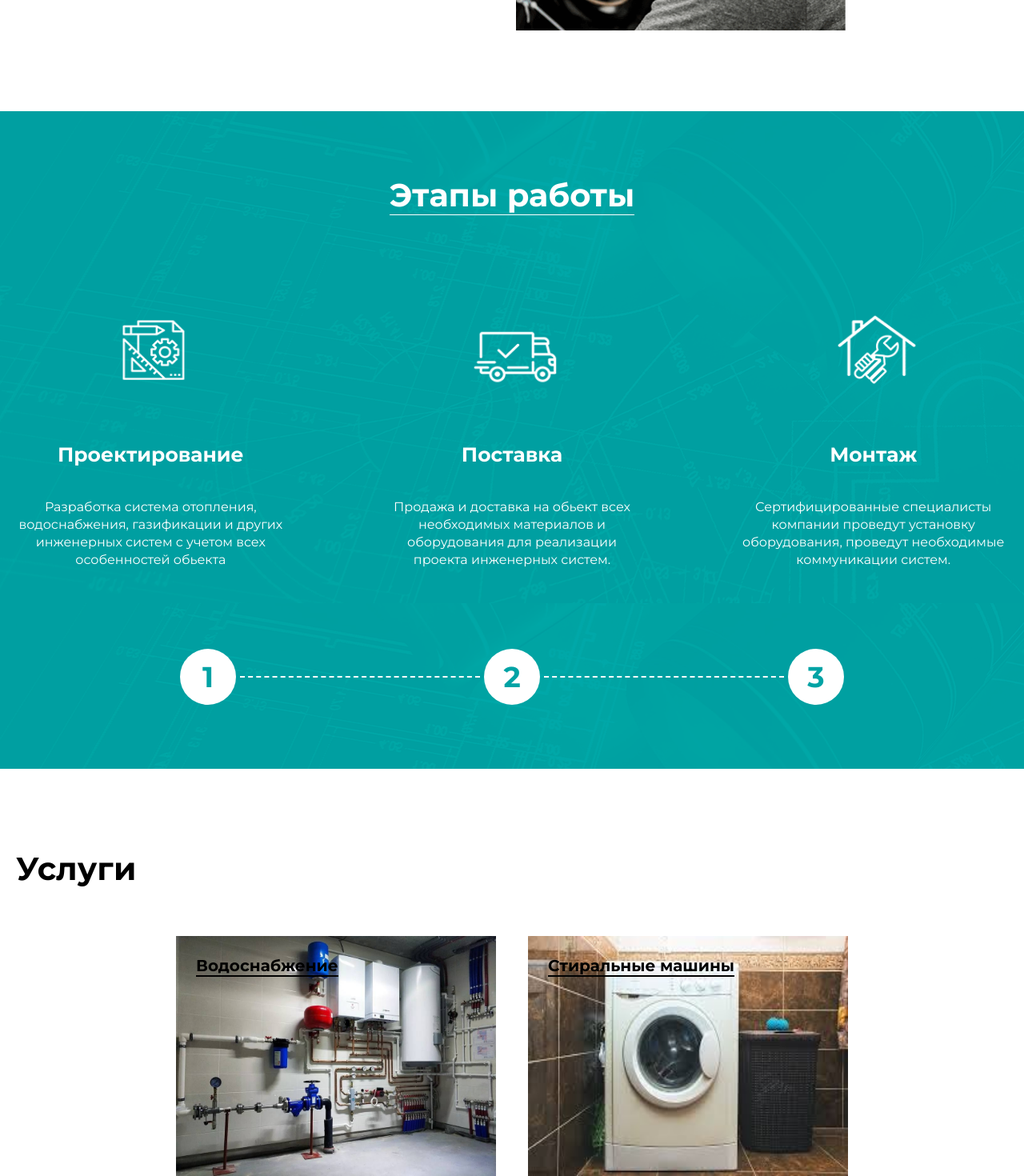
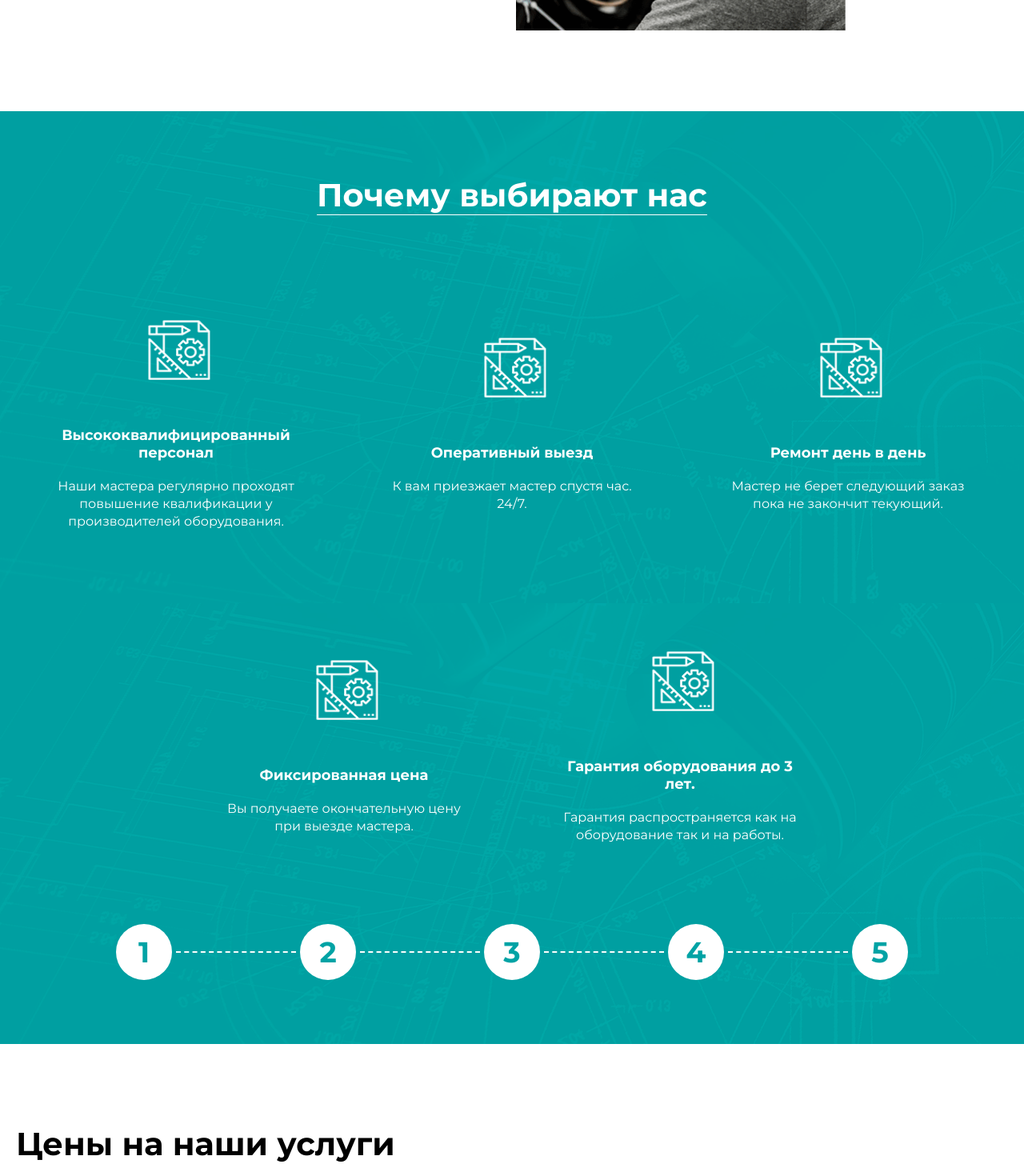
Before and after one commit to AlexandrSyvorotkin/prestige-gas, a Next.js app: page / in a window 1280 px wide. Shown: the part 1330-2800 px from the top of the page at 80% size. Built offline with nearby package versions, Linux system fonts and the light colour scheme.

Commit message:
work stage 6

```diff
--- a/src/components/Services/Services.jsx
+++ /dev/null
@@ -1,39 +0,0 @@
-import React from 'react';
-import styles from './Services.module.scss'
-import Image from "next/image";
-import Container from "@/Layout/Container/Container";
-
-
-const Services = () => {
-    return (
-        <section className={styles.services}>
-            <Container>
-                <div className={styles.header}>
-                    Услуги
-                </div>
-                <div className={styles.services_wrapper}>
-                    <div className={styles.service}>
-                        <span className={styles.description}>
-                            Водоснабжение
-                        </span>
-                        <Image src='/services/vod.jpeg' width='400' height='300'/>
-                    </div>
-                    <div className={styles.service}>
-                        <span className={styles.description}>
-                            Стиральные машины
-                        </span>
-                        <Image src='/services/mac.jpeg' width='400' height='300' />
-                    </div>
-                    <div className={styles.service}>
-                        <span className={styles.description}>
-                            Духовые шкафы
-                        </span>
-                        <Image src='/services/duh.jpeg' width='400' height='300'/>
-                    </div>
-                </div>
-            </Container>
-        </section>
-    );
-};
-
-export default Services;
--- a/src/components/Services/Services.module.scss
+++ /dev/null
@@ -1,26 +0,0 @@
-.services {
-  margin-top: 100px;
-  margin-bottom: 100px;
-  .header {
-    font-size: 40px;
-    font-weight: bold;
-  }
-  .service {
-    position: relative;
-  }
-  .description {
-    position: absolute;
-    font-size: 20px;
-    font-weight: bold;
-    border-bottom: 2px solid black;
-    left: 25px;
-    top: 25px
-  }
-  .services_wrapper {
-    margin-top: 60px;
-    display: flex;
-    justify-content: center;
-    flex-wrap: wrap;
-    gap: 40px;
-  }
-}
--- a/src/components/SliderMain/SliderMain.jsx
+++ b/src/components/SliderMain/SliderMain.jsx
@@ -47,33 +47,25 @@ const SliderMain = () => {
                     )}
                     <div className={styles.description}>
                         <p className={styles.text}>
-                            <span>Тепло</span> вашего дома - <br/> наша забота!
+                            Гарантировано отремонтируйте промышленное оборудование или бытовую технику за 1 день. Получите гарантию на сертифицированное оборудование до 3-х лет.
                         </p>
                         <div className={styles.text_description}>
                             <div className={styles.dots}>
                                 <div className={styles.ball}/>
                                 <p className={styles.dots_text}>
-                                    <span>- Проектирование и монтаж систем отопления:</span><br/>
-                                    радиаторное отопление, теплые полы, конвекторы;
+                                    Профессиональная обслуживающая - монтажная компания
                                 </p>
                             </div>
                             <div className={styles.dots}>
                                 <div className={styles.ball}/>
                                 <p className={styles.dots_text}>
-                                    <span>-Проектирования и монтаж котельных:</span><br/>
-                                    газовые, котельные, электрические котельные, твердотопливные
-                                    котельные, котельные на жидком топливе, тепловые насосы
-                                </p>
-                            </div>
-                            <div className={styles.dots}>
-                                <div className={styles.ball}/>
-                                <p className={styles.dots_text}>
-                                    <span>-Ремонт газового/элшектрического оборудования</span><br/>
+                                    Сэкономьте на эксплуатации бытовой и промышленной техники до 3-х месячных зарплат
+                                    Закажи бесплатную консультацию по возникшей проблеме и получи скидку на первое обращение
                                 </p>
                             </div>
                         </div>
                         <div className={styles.btn_wrapper}>
-                            <BtnSecondary>Подробнее</BtnSecondary>
+                            <BtnSecondary>Бесплатная консультация</BtnSecondary>
                         </div>
 
                     </div>
--- /dev/null
+++ b/src/components/Why/Why.jsx
@@ -0,0 +1,94 @@
+import React from 'react';
+import styles from './Why.module.scss'
+import Container from "@/Layout/Container/Container";
+import bg from "../../../public/workStagesbg.png";
+import Image from "next/image";
+
+const stages = [
+    {
+        id: 1,
+        img: '/work_stages/icon2-min.png',
+        title: 'Высококвалифицированный персонал',
+        description: 'Наши мастера регулярно проходят повышение квалификации у производителей оборудования.'
+    },
+    {
+        id: 2,
+        img: '/work_stages/icon2-min.png',
+        title: 'Оперативный выезд',
+        description: 'К вам приезжает мастер спустя час. 24/7.'
+    },
+    {
+        id: 3,
+        img: '/work_stages/icon2-min.png',
+        title: 'Ремонт день в день',
+        description: 'Мастер не берет следующий заказ пока не закончит текующий.'
+    },
+    {
+        id: 4,
+        img: '/work_stages/icon2-min.png',
+        title: 'Фиксированная цена',
+        description: 'Вы получаете окончательную цену при выезде мастера.'
+    },
+    {
+        id: 5,
+        img: '/work_stages/icon2-min.png',
+        title: 'Гарантия оборудования до 3 лет.',
+        description: 'Гарантия распространяется как на оборудование так и на работы.'
+    },
+]
+
+
+const Why = () => {
+    return (
+        <section className={styles.work_stages} style={{
+            backgroundImage: `url(${bg.src})`,
+            width: '100%',
+            height: '100%',
+            objectFit: 'contain'
+        }}>
+            <Container>
+                <div className={styles.work_stages_wrapper}>
+                    <div className={styles.header}>
+                        <span>Почему выбирают нас</span>
+                    </div>
+                    <div className={styles.stages}>
+                        {stages.map(stage =>
+                            <div className={styles.stage} key={stage.id}>
+                                <div>
+                                    <Image src={stage.img} width='140' height='140'/>
+                                </div>
+                                <div className={styles.title}>
+                                    {stage.title}
+                                </div>
+                                <p className={styles.description}>{stage.description}</p>
+                            </div>
+                        )}
+                    </div>
+                    <div className={styles.stages_arrow}>
+                        <div className={styles.ball}>
+                            <span>1</span>
+                        </div>
+                        <div className={styles.dashed}/>
+                        <div className={styles.ball}>
+                            <span>2</span>
+                        </div>
+                        <div className={styles.dashed}/>
+                        <div className={styles.ball}>
+                            <span>3</span>
+                        </div>
+                        <div className={styles.dashed}/>
+                        <div className={styles.ball}>
+                            <span>4</span>
+                        </div>
+                        <div className={styles.dashed}/>
+                        <div className={styles.ball}>
+                            <span>5</span>
+                        </div>
+                    </div>
+                </div>
+            </Container>
+        </section>
+    );
+};
+
+export default Why;
--- /dev/null
+++ b/src/components/Why/Why.module.scss
@@ -0,0 +1,72 @@
+.work_stages {
+  width: 100%;
+
+  &_wrapper {
+	padding-top: 80px;
+	padding-bottom: 80px;
+  }
+
+  .header {
+	display: flex;
+	justify-content: center;
+	& > span {
+	  color: white;
+	  border-bottom: solid 1px;
+	  font-size: 40px;
+	  font-weight: bold;
+	}
+  }
+  .stages {
+	display: flex;
+	gap: 120px;
+	justify-content: center;
+	align-items: center;
+	flex-wrap: wrap;
+	margin-top: 100px;
+  }
+  .stage {
+	display: flex;
+	flex-direction: column;
+	align-items: center;
+	gap: 20px;
+	max-width: 300px;
+  }
+  .title {
+	font-weight: bold;
+	font-size: 18px;
+	color: white;
+	text-align: center;
+  }
+
+  .description {
+	text-align: center;
+	color: white;
+	font-size: 16px;
+	line-height: 22px;
+  }
+  .stages_arrow {
+	margin-top: 100px;
+	display: flex;
+	justify-content: center;
+	align-items: center;
+	gap: 5px;
+  }
+
+  .ball {
+	width: 70px;
+	height: 70px;
+	border-radius: 50%;
+	background-color: white;
+	color: #00a3a5;
+	display: flex;
+	justify-content: center;
+	align-items: center;
+	font-size: 36px;
+	font-weight: bold;
+  }
+
+  .dashed {
+	width: 150px;
+	border-top: 2px dashed white;
+  }
+}
--- a/src/components/WorkStages/WorkStages.jsx
+++ b/src/components/WorkStages/WorkStages.jsx
@@ -17,6 +17,7 @@ const WorkStages = () => {
             backgroundImage: `url(${bg.src})`,
             width: '100%',
             height: '100%',
+            objectFit: 'contain'
         }}>
             <Container>
                 <div className={styles.work_stages_wrapper}>
@@ -25,7 +26,7 @@ const WorkStages = () => {
                     </div>
                     <div className={styles.stages}>
                         {stages.map(stage =>
-                            <div className={styles.stage}>
+                            <div className={styles.stage} key={stage.id}>
                                 <div>
                                     <Image src={stage.img} width='140' height='140'/>
                                 </div>
--- a/src/pages/index.js
+++ b/src/pages/index.js
@@ -4,12 +4,12 @@ import { Inter } from '@next/font/google'
 import styles from '@/styles/Home.module.css'
 import WorkStages from "@/components/WorkStages/WorkStages";
 import SliderMain from "@/components/SliderMain/SliderMain";
-import Services from "@/components/Services/Services";
 import AboutCompany from "@/components/AboutCompany/AboutCompany";
 import Prices from "@/components/Prices/Prices";
 import OurWork from "@/components/OurWork/OurWork";
 import BoilersSlider from "@/components/BoilersSlider/BoilersSlider";
 import Reviews from "@/components/Reviews/Reviews";
+import Why from "@/components/Why/Why";
 
 
 const Home = () => {
@@ -17,9 +17,9 @@ const Home = () => {
     <div>
         <SliderMain/>
         <AboutCompany/>
+        <Why/>
+        <Prices/>
         <WorkStages/>
-        <Services/>
-        <Prices/>
         <OurWork/>
         <BoilersSlider/>
         <Reviews/>
```
Also changed, not shown: src/pages/heating/index.jsx (deleted, +0 -16 lines), src/pages/watersuply/index.jsx (deleted, +0 -16 lines).
